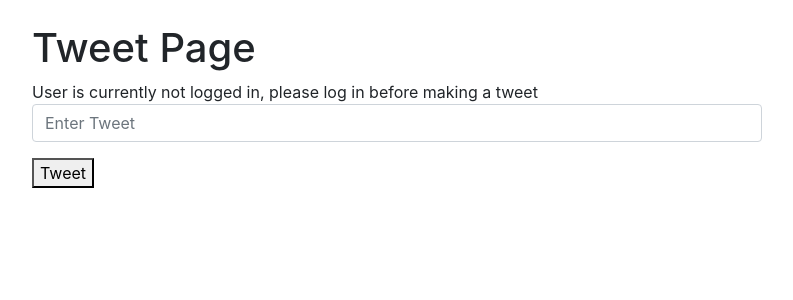
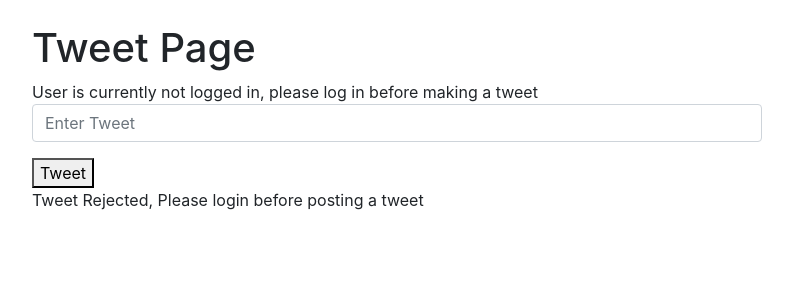
Before and after one commit to reberly1/DIA_Real_Time_Sentiment_Analysis, a Flask app: page / in a window 1280 px wide. Shown: the part 56-356 px from the top of the page, without its empty margins (53-846 px from the left). Run offline with Flask 3, Linux system fonts and the light colour scheme; some libraries are stand-ins or nearby versions.

Commit message:
Tweet Conditions

```diff
--- a/application/app.py
+++ b/application/app.py
@@ -10,11 +10,13 @@ def tweet():
     if 'username' not in session:
         session['username'] = ""
     username = session['username']
+    message = "Tweet Rejected, Please login before posting a tweet"
 
-    if request.method == 'POST':
+    if request.method == 'POST' and username != "":
         tweet = request.form['tweet']
-        return render_template('tweet.html', title="Tweet", tweet=tweet, username=username)
-    return render_template('tweet.html', title="Tweet", username=username)
+        message = "Tweet Sucessfully Posted"
+        return render_template('tweet.html', title="Tweet", tweet=tweet, username=username, message=message)
+    return render_template('tweet.html', title="Tweet", username=username, message=message)
 
 @app.route('/login', methods=['GET','POST'])
 def login():
--- a/application/templates/tweet.html
+++ b/application/templates/tweet.html
@@ -13,9 +13,8 @@
     <button type="submit">Tweet</button>
 
 </form>
-
-{% if tweet %}
-    New Tweet: <br>{{tweet}}
+{% if message %}
+    {{message}}
 {% endif %}
 
 {% endblock content %}
```
